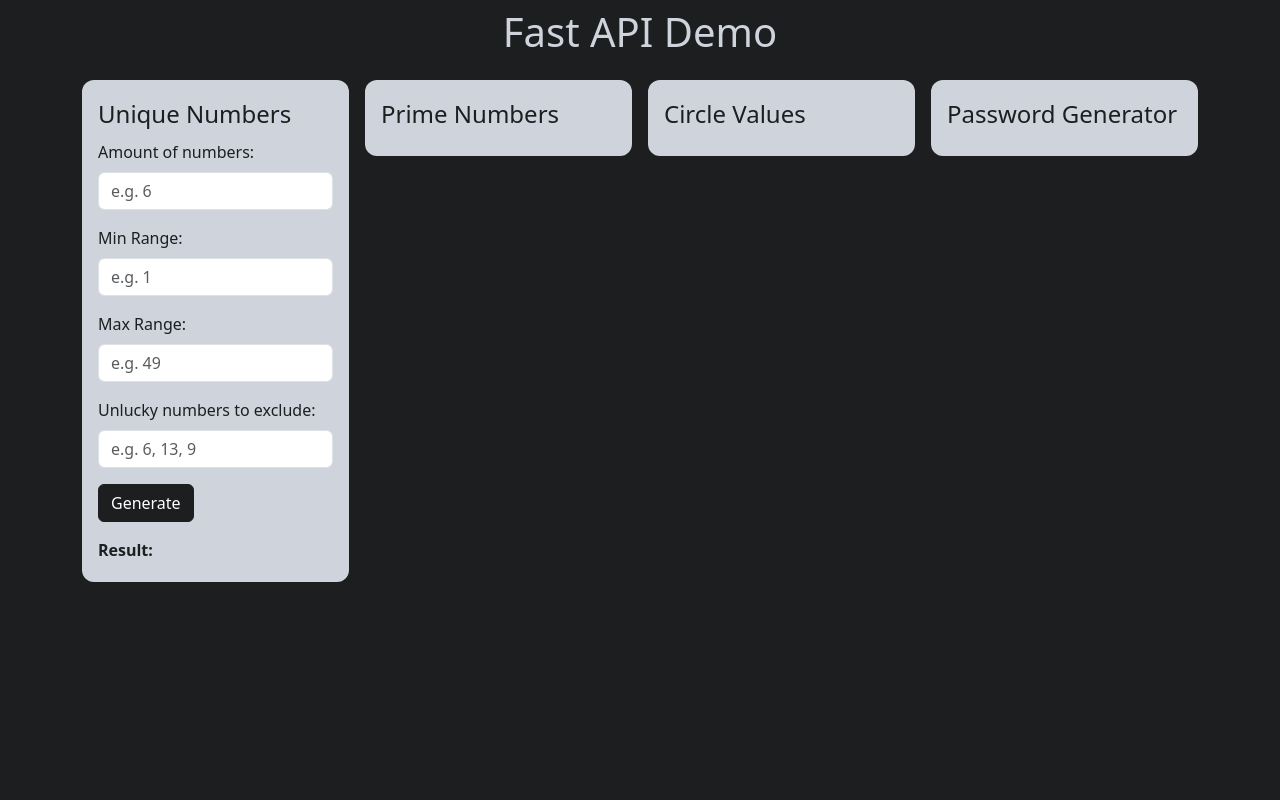
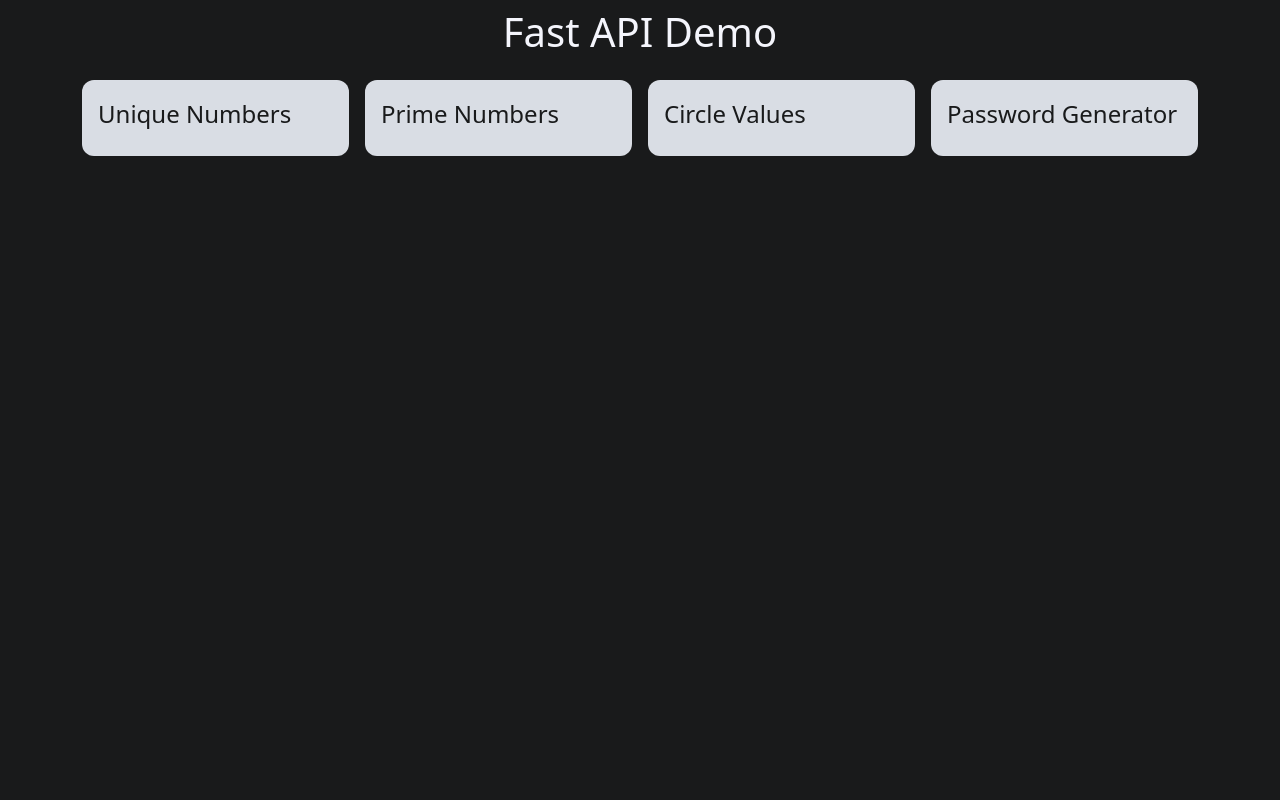
Before and after one commit to Gary-Burke/fast-api-demo, a FastAPI app: page / in a window 1280 px wide. Run offline with FastAPI, Linux system fonts and the light colour scheme; some libraries are stand-ins or nearby versions.

Commit message:
Adjust styles range slider

```diff
--- a/static/css/style.css
+++ b/static/css/style.css
@@ -1,6 +1,7 @@
 :root {
-    --dark-color: #1c1e20;
-    --light-color: #cfd3db;
+    --dark-color: #191a1b;
+    --light-color: #f4f5fc;
+    --alt-color: #d9dde4;
 }
 
 header {
@@ -14,7 +15,7 @@ body {
 }
 
 form {
-    background-color: var(--light-color);
+    background-color: var(--alt-color);
     border-radius: 0.75rem;
     height: fit-content;
 }
@@ -29,12 +30,24 @@ form legend {
 }
 
 
+.slider::-webkit-slider-thumb {
+    -webkit-appearance: none;
+    appearance: none;
+    background: var(--dark-color);
+    cursor: pointer;
+}
+
+.slider::-moz-range-thumb {
+    background: var(--dark-color);
+    cursor: pointer;
+}
+
 .hidden {
     display: none;
 }
 
 .result {
-  white-space: pre-line;
+    white-space: pre-line;
 }
 
 .btn-primary {
--- a/static/templates/index.html
+++ b/static/templates/index.html
@@ -9,7 +9,7 @@
             <form id="unique-form" class="p-2">
                 <fieldset class="p-2">
                     <legend>Unique Numbers</legend>
-                    <div class="">
+                    <div class="hidden">
                         <div class="mb-3">
                             <label for="unique_amount" class="form-label">Amount of numbers:</label>
                             <input type="number" class="form-control" id="unique_amount" name="unique_amount" min="1"
@@ -121,7 +121,7 @@
                         <!-- Password Length Range -->
                         <div class="my-2">
                             <label for="passw_len" class="form-label">Password Length</label>
-                            <input type="range" class="form-range" min="1" max="4" value="2" step="1" id="passw_len"
+                            <input type="range" class="form-range slider" min="1" max="4" value="2" step="1" id="passw_len"
                                 data-bs-theme="dark">
                             <output for="passw_len" id="passw_output" aria-hidden="true">12 Characters</output>
                         </div>
```
